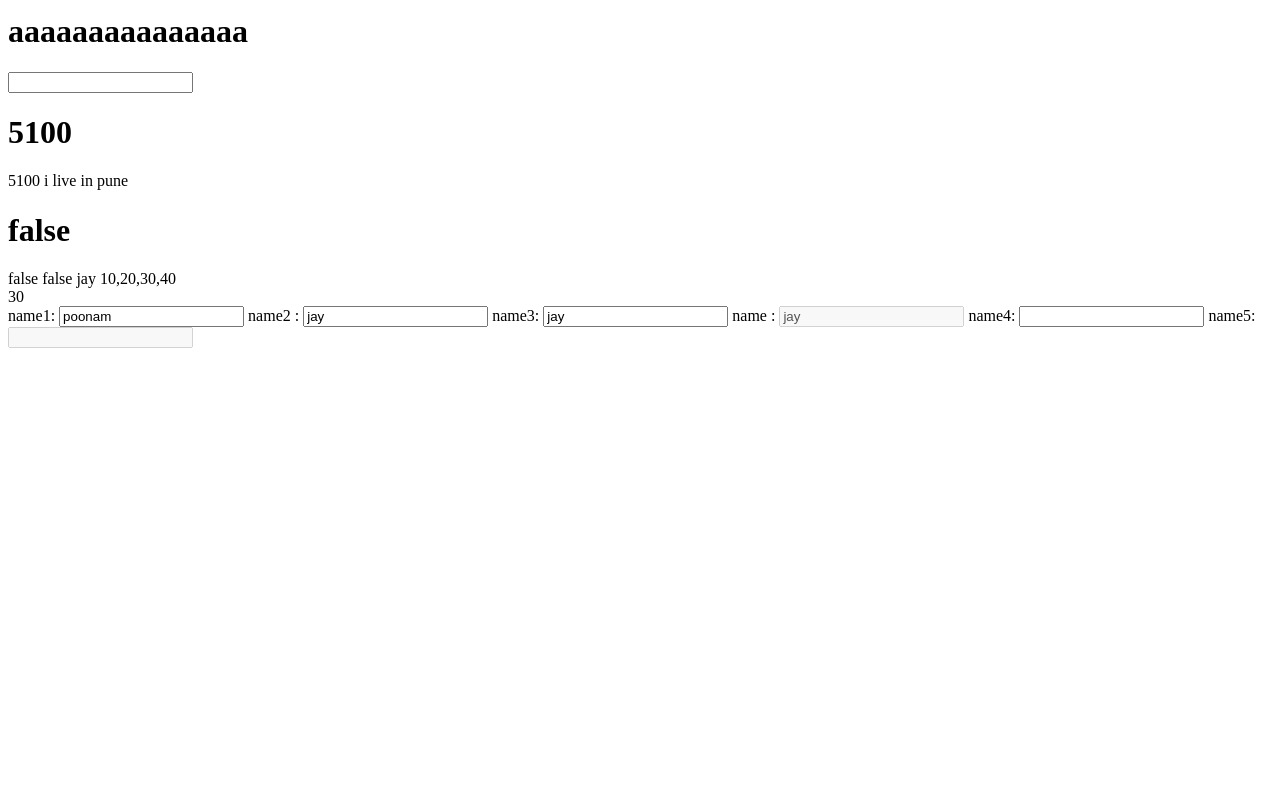
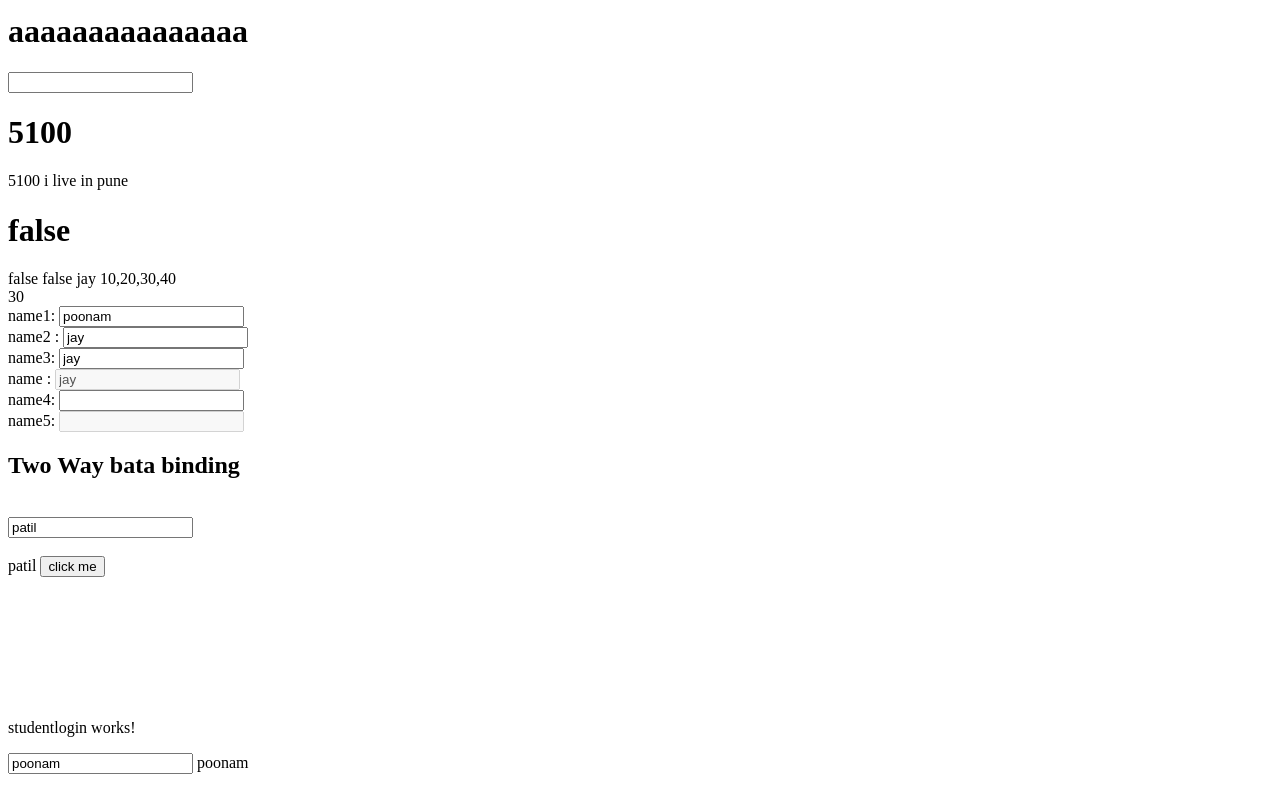
Before and after one commit to poonambhapkar34/octJavaScipt, an Angular app in the folder AngularProject/angularOctBatch/: page / in a window 1280 px wide. Shown: the part 190-990 px from the top of the page. Before the commit the page ends 800 px from the top, so only its background shows below. Built offline with nearby package versions, Linux system fonts and the light colour scheme.

Commit message:
two way data binding

```diff
--- a/AngularProject/angularOctBatch/src/app/app.component.html
+++ b/AngularProject/angularOctBatch/src/app/app.component.html
@@ -6,3 +6,4 @@
 <button (click)="myFirstFunction()">Submit</button>
 
 <app-loginform></app-loginform>
+<app-studentlogin></app-studentlogin>
--- a/AngularProject/angularOctBatch/src/app/loginform/loginform.component.html
+++ b/AngularProject/angularOctBatch/src/app/loginform/loginform.component.html
@@ -24,13 +24,19 @@
 <!-- array  interpolation -->
 {{items}} <br>
 {{items[2]}}
-
+<!-- data binding - 1.oneway databinding 2.twoway db -->
 <!--One way DB techniques : 1.string Interpollation{{}} 2. property binding []-->
 <form>
-name1: <input type="text" value = "poonam">
-name2 : <input type="text" [value] = "myName">  <!-- propertyBind: [attribute] -->
-name3: <input type="text" value = {{myName}}>  <!-- Interpollation: {{property}} -->
-name : <input type="text" [value] = "myName" disabled >
-name4: <input type="text"  [disabled] = "disableFlag"> <!--propertyBinding can handle disable attribute -->
-name5: <input type="text" disabled = {{disableFlag}}> <!--Interpollation can not handle disable attribute -->
+name1: <input type="text" value = "poonam"><br>
+name2 : <input type="text" [value] = "myName"> <br> <!-- propertyBind: [attribute] -->
+name3: <input type="text" value = {{myName}}> <br> <!-- Interpollation: {{property}} -->
+name : <input type="text" [value] = "myName" disabled ><br>
+name4: <input type="text"  [disabled] = "disableFlag"><br> <!--propertyBinding can handle disable attribute -->
+name5: <input type="text" disabled = {{disableFlag}}><br> <!--Interpollation can not handle disable attribute -->
 </form>
+
+<!-- two way db [(ngModel)]-->
+<h2>Two Way bata binding</h2><br>
+<input type="text" [(ngModel)] = "mySurname"><br><br>
+ {{mySurname}} <!--to see data  -->
+<button (click)="ngModelChanges()">click me</button><br><br><br><br><br><br><br><br>
--- a/AngularProject/angularOctBatch/src/app/loginform/loginform.component.ts
+++ b/AngularProject/angularOctBatch/src/app/loginform/loginform.component.ts
@@ -17,11 +17,11 @@ export class LoginformComponent {
   }
   items = [10, 20, 30, 40];
   // myName :string = 'poonam patil'; //static data
-  myName: string = this.student.name; //dynamic data
+  myName : any = this.student.name; //dynamic data
   disableFlag: boolean = false;
+  mySurname : string = 'patil';
 
-
-  keyUpEvent(data: any, inpBoxValue: any) {
+  keyUpEvent(data: any, inpBoxValue: any):any {
     console.log(data);
     console.log(data.target.value);
     console.log(inpBoxValue);
@@ -33,4 +33,8 @@ export class LoginformComponent {
     //  let a =20;
     return 'i live in pune';
   }
+  ngModelChanges(){
+    console.log("this.mySurname",this.mySurname);
+    this.mySurname = 'Bhapkar';
+  }
 }
--- /dev/null
+++ b/AngularProject/angularOctBatch/src/app/studentlogin/studentlogin.component.html
@@ -0,0 +1,3 @@
+<p>studentlogin works!</p>
+<input type="text" [(ngModel)] = "name">
+{{name}}<br><br>
--- /dev/null
+++ b/AngularProject/angularOctBatch/src/app/studentlogin/studentlogin.component.ts
@@ -0,0 +1,10 @@
+import { Component } from '@angular/core';
+
+@Component({
+  selector: 'app-studentlogin',
+  templateUrl: './studentlogin.component.html',
+  styleUrls: ['./studentlogin.component.scss']
+})
+export class StudentloginComponent {
+  name = 'poonam'
+}
```
Also changed, not shown: AngularProject/angularOctBatch/src/app/app.module.ts (+5 -3 lines), AngularProject/angularOctBatch/src/app/studentlogin/studentlogin.component.scss (added), 1 other file (tests, documents, lock files or other folders).
